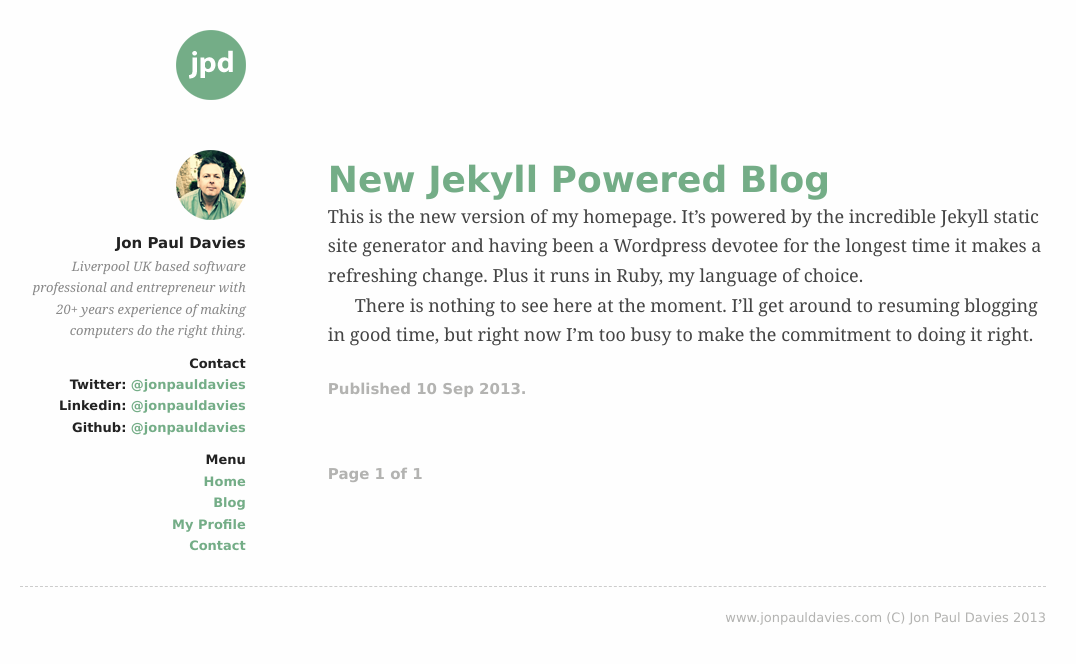
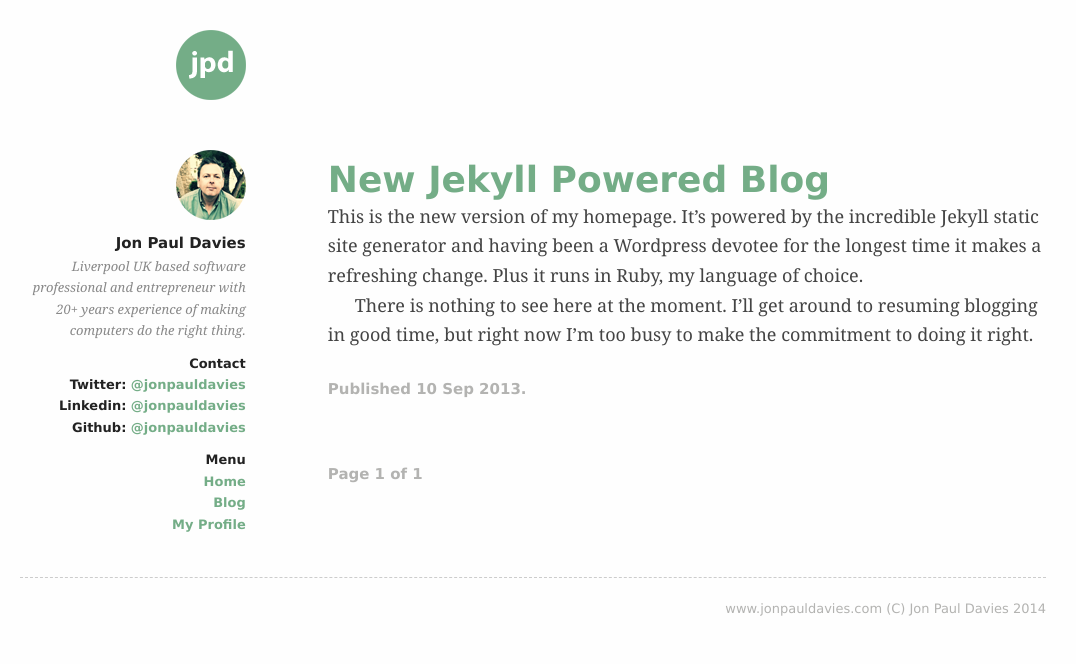
Before and after one commit to jonpauldavies/jonpauldavies.github.io, a Jekyll site: the page built from blog/index.html, in a window 1280 px wide. Shown: the top 664 px of the page, without its empty margins (107-1183 px from the left). Built offline with Jekyll 4.4.1, drawn with Linux system fonts in a browser that asks for light colours; nearby versions of some CDN libraries; Markdown is read by kramdown in place of the engine named in the settings; the list of posts is cut into pages by our own code.

```diff
--- a/_layouts/column.html
+++ b/_layouts/column.html
@@ -31,7 +31,6 @@
                         <div class="profilelink"><a href="/index.html">Home</a></div>
                         <div class="profilelink"><a href="/blog/">Blog</a></div>
                         <div class="profilelink"><a href="/profile.html">My Profile</a></div>
-                        <div class="profilelink"><a href="/contact.html">Contact</a></div>
                     </div>
                 </div>
                 {{ content }}
--- a/_layouts/site.html
+++ b/_layouts/site.html
@@ -25,7 +25,7 @@
         {{ content }}
         <div class="footer-container">
             <footer class="wrapper">
-                www.jonpauldavies.com (C) Jon Paul Davies 2013
+                www.jonpauldavies.com (C) Jon Paul Davies 2014
             </footer>
         </div>
     </body>
```
